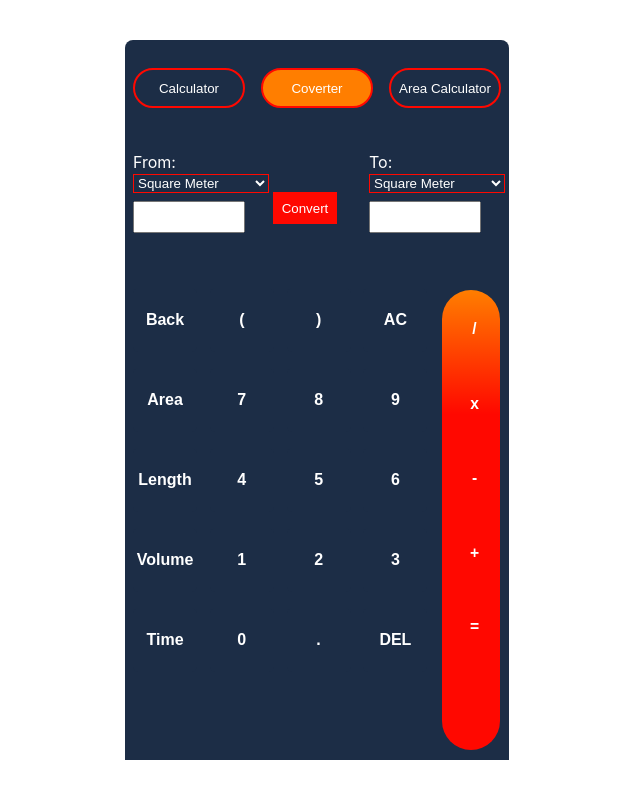
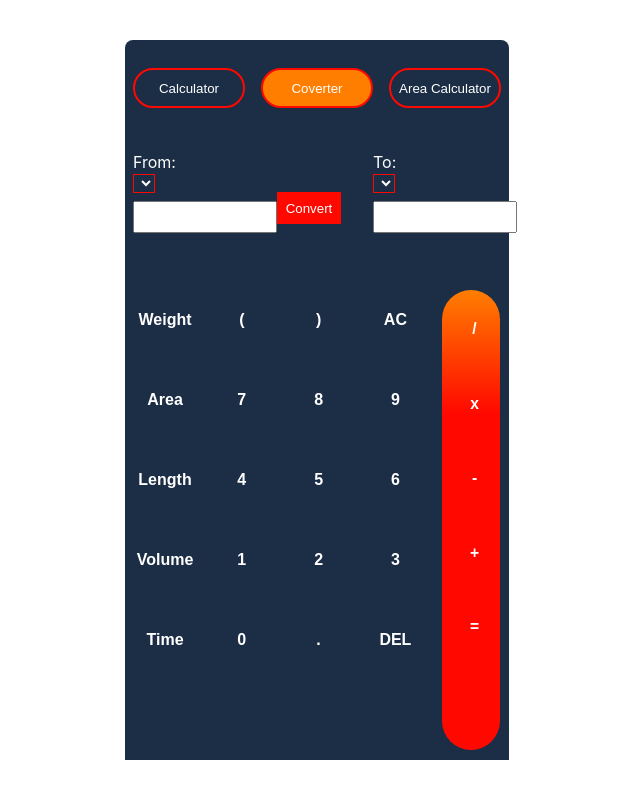
Before and after one commit to AslamThenery/Advanced-Calculator, a React (Create React App) app: page / in a window 1280 px wide. Both pictures are taken after a click on the button "Coverter". Shown: the whole page, without its empty margins (323-963 px from the left). Built offline with nearby package versions, Linux system fonts and the light colour scheme.

Commit message:
Converter designed

```diff
--- a/src/components/Converter.js
+++ b/src/components/Converter.js
@@ -1,26 +1,63 @@
-import React from 'react'
+import { React, useState, useContext } from 'react'
+import { calcContext } from '../pages/CalcContext'
 import "./converter.css"
 
 function Converter() {
+   const {units , value} =useContext(calcContext)
+
+
+  const [areas, setAreas] = useState(["Square Meter", "Square KiloMeter", "Square MilliMeter", "Square CentiMeter", "Square MicroMeter", "Hector", 'Acre', "Are", "Cent"])
+  const [length, setLenght] = useState(["Meter", "Millimeter", "Centimeter", "Feet", "Kilometer", "Mile", "Inch"])
+  const [volume, setVolume] = useState(["Cubic Meter", "Cubic Millimeter", "Cubic Centimeter", "Liter", "Milliliter", "Mile", "Inch"])
+  const [time, setTime] = useState(["Second", "Millisecond", "Microsecond", "Minute", "Hour", "Day", "Week", "Month", "Year"])
+  const [weight, setWeight] = useState(["Kilogram", "Gram", "Ton", "Pound", "Ounce", "Carrat", "Metric Ton", "Month", "Year"])
+
+
+
   return (
-    <div  className='converter'>
+
+    <div className='converter'>
       <div className="from">
         <label for="optns">From:</label>
         <br />
         <select id="cars">
-  <option value="volvo">Square Meter</option>
-  <option value="volvo">Square KiloMeter</option>
-  <option value="volvo">Square MilliMeter</option>
-  <option value="volvo">Square CentiMeter</option>
-  <option value="volvo">Square MicroMeter</option>
-  <option value="volvo">Hector</option>
-  <option value="volvo">Acre</option>
-  <option value="volvo">Are</option>
-  <option value="volvo">Cent</option>
+        { units == "Area" && areas.map((options) => (
+
+            <option value="volvo">{options}</option>
+          ))
+
+
+
+          }
+        { units == "Length" && length.map((options) => (
+
+            <option value="volvo">{options}</option>
+          ))
+
+
+
+          }
+        { units == "Volume" && volume.map((options) => (
+
+            <option value="volvo">{options}</option>
+          ))
+          }
+        { units == "Weight" && weight.map((options) => (
+
+            <option value="volvo">{options}</option>
+          ))
+          }
+        { units == "Time" && time.map((options) => (
+
+            <option value="volvo">{options}</option>
+          ))
+          }
+
+
 
         </select>
         <br />
-    <input type="text" />
+        <input type="text" value={value} />
       </div>
 
       <div className="convert">
@@ -31,15 +68,37 @@ function Converter() {
         <br />
 
         <select id="cars">
-  <option value="volvo">Square Meter</option>
-  <option value="volvo">Square KiloMeter</option>
-  <option value="volvo">Square MilliMeter</option>
-  <option value="volvo">Square CentiMeter</option>
-  <option value="volvo">Square MicroMeter</option>
-  <option value="volvo">Hector</option>
-  <option value="volvo">Acre</option>
-  <option value="volvo">Are</option>
-  <option value="volvo">Cent</option>
+        { units == "Area" && areas.map((options) => (
+
+<option value="volvo">{options}</option>
+))
+
+
+
+}
+{ units == "Length" && length.map((options) => (
+
+<option value="volvo">{options}</option>
+))
+
+
+
+}
+{ units == "Volume" && volume.map((options) => (
+
+<option value="volvo">{options}</option>
+))
+}
+{ units == "Weight" && weight.map((options) => (
+
+<option value="volvo">{options}</option>
+))
+}
+{ units == "Time" && time.map((options) => (
+
+<option value="volvo">{options}</option>
+))
+}
 
         </select>
         <br />
--- a/src/components/Keys.js
+++ b/src/components/Keys.js
@@ -4,7 +4,7 @@ import { calcContext } from '../pages/CalcContext'
 import "./keys.css"
 
 function Keys() {
- const {value, setValue, converter, setConverter } = useContext(calcContext)
+ const {value, setValue, converter, setUnits, units } = useContext(calcContext)
 
  const keys =[]
 
@@ -12,9 +12,21 @@ function Keys() {
  const handleKeys =  (e) =>{
 
      keys.push(e.target.value)
-      setValue([...value, keys])
-      console.log("values are ")
-      console.log(typeof(value))
+     console.log("values are ")
+     let data = e.target.value
+     console.log(data)
+     if( data === "Area"|| data === "Volume" || data === "Length" || data === "Time"|| data === "Weight"){
+
+       console.log("If working");
+       console.log(data);
+       setUnits(data)
+       console.log(units);
+      }
+      else{
+        // setValue([...value, keys])
+        setValue(value + data)
+        console.log("Not working");
+      }
 
   }
   //  CLEARING SCREEN
@@ -32,11 +44,11 @@ function Keys() {
 
 
         <div className="row-1">
-        <button className='number-btn' value="sin" onClick={handleKeys}>{converter ? "Back" : 'sin'}</button>
-        <button className='number-btn' value="cos" onClick={handleKeys}>{converter ? "Area" : 'cos'}</button>
-        <button className='number-btn' value="tan" onClick={handleKeys}>{converter ? "Length" : 'tan'}</button>
-        <button className='number-btn' value="√" onClick={handleKeys}>{converter ? "Volume" : '√'}</button>
-        <button className='number-btn' value="π" onClick={handleKeys}>{converter ? "Time" : 'π'}</button>
+        <button className='number-btn' value={converter ? "Weight" : 'sin'} onClick={handleKeys}>{converter ? "Weight" : 'sin'}</button>
+        <button className='number-btn' value={converter ? "Area" : 'cos'} onClick={handleKeys}>{converter ? "Area" : 'cos'}</button>
+        <button className='number-btn' value={converter ? "Length" : 'tan'} onClick={handleKeys}>{converter ? "Length" : 'tan'}</button>
+        <button className='number-btn' value={converter ? "Volume" : '√'} onClick={handleKeys}>{converter ? "Volume" : '√'}</button>
+        <button className='number-btn' value={converter ? "Time" : 'π'} onClick={handleKeys}>{converter ? "Time" : 'π'}</button>
 
         </div>
         <div className="row-1">
--- a/src/components/converter.css
+++ b/src/components/converter.css
@@ -29,15 +29,19 @@ select{
 .from{
     margin-left: 0.5rem;
     margin-top: 1rem;
+    /* background-color: yellow; */
+    width: 10rem;
 }
 .to{
     margin-top: 1rem;
     margin-left: 1rem;
+    /* background-color: black; */
+    width: 40%;
 }
 .converter input {
     outline: none;
     margin-top: 0.5rem;
-    width: 80%;
+    width: 9rem;
     height: 2rem;
 }
 /* CONVERT BUTTON DESIGNING */
--- a/src/pages/CalcContext.jsx
+++ b/src/pages/CalcContext.jsx
@@ -5,12 +5,16 @@ export const calcContext = createContext([])
 export default function Context({ children }) {
 
 
-    const [value, setValue] = useState([])
+    const [value, setValue] = useState("")
     const [converter, setConverter] = useState(false)
+
+    const [units, setUnits] = useState("")
+
+
 
 
     return (
-        <calcContext.Provider value={{ value, setValue, converter, setConverter }}>
+        <calcContext.Provider value={{ value, setValue, converter, setConverter, units, setUnits }}>
             {children}
 
         </calcContext.Provider>
```
Lines whose indentation alone changed are shown as unchanged.
